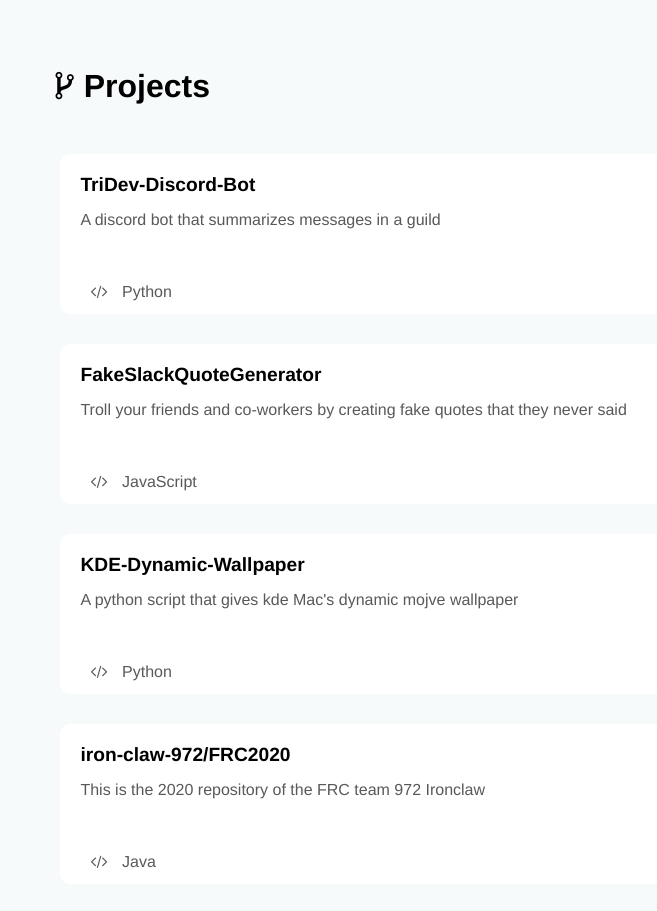
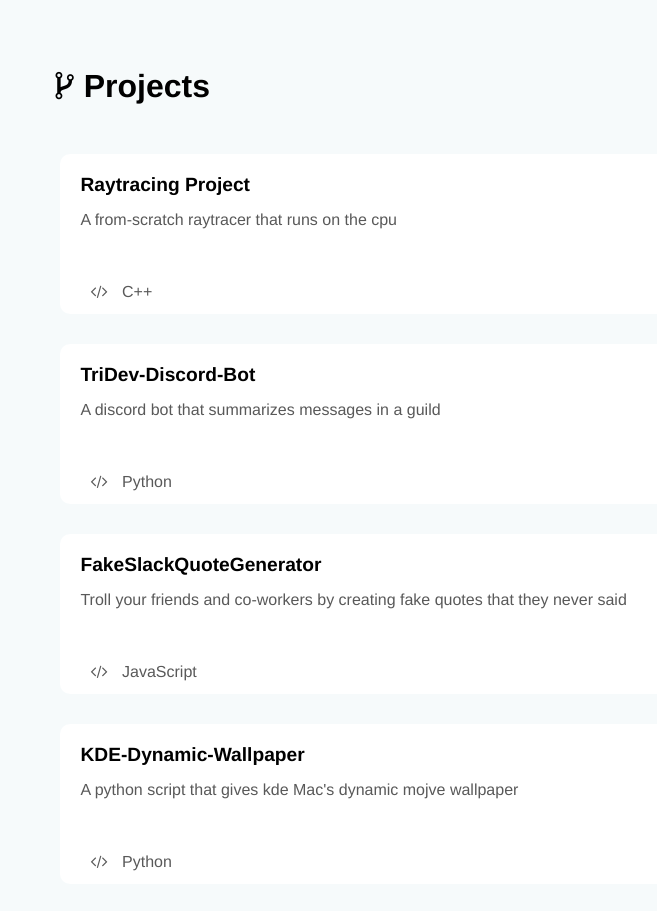
Before and after one commit to HoldenA1/portfolio-10-2020, a plain HTML site: page index.html in a window 1280 px wide. Shown: the top 911 px of the page, 312-969 px from the left. Drawn offline with Linux system fonts and the light colour scheme.

Commit message:
Adds raytracing project to portfolio

```diff
--- a/index.html
+++ b/index.html
@@ -41,6 +41,18 @@
                 <h1 class="projects-heading"><i class="fa fa-code-fork" aria-hidden="true"></i>Projects</h1>
                 <div class="project-cards">
                     <div class="project-card">
+                        <a href="https://github.com/kungharrison/raytracing-project">
+                            <div class="project-content">
+                                <h2 class="project-title">Raytracing Project</h2>
+                                <div class="project-description">A from-scratch raytracer that runs on the cpu</div>
+                                <div class="project-language">
+                                    <i class="fa fa-code" aria-hidden="true"></i>
+                                    C++
+                                </div>
+                            </div>
+                        </a>
+                    </div>
+                    <div class="project-card">
                         <a href="https://github.com/Kethan02/TriDev-Discord-Bot">
                             <div class="project-content">
                                 <h2 class="project-title">TriDev-Discord-Bot</h2>
@@ -72,18 +84,6 @@
                                 <div class="project-language">
                                     <i class="fa fa-code" aria-hidden="true"></i>
                                     Python
-                                </div>
-                            </div>
-                        </a>
-                    </div>
-                    <div class="project-card">
-                        <a href="https://github.com/iron-claw-972/FRC2020">
-                            <div class="project-content">
-                                <h2 class="project-title">iron-claw-972/FRC2020</h2>
-                                <div class="project-description">This is the 2020 repository of the FRC team 972 Ironclaw</div>
-                                <div class="project-language">
-                                    <i class="fa fa-code" aria-hidden="true"></i>
-                                    Java
                                 </div>
                             </div>
                         </a>
```
Also changed, not shown: 1 other file.
